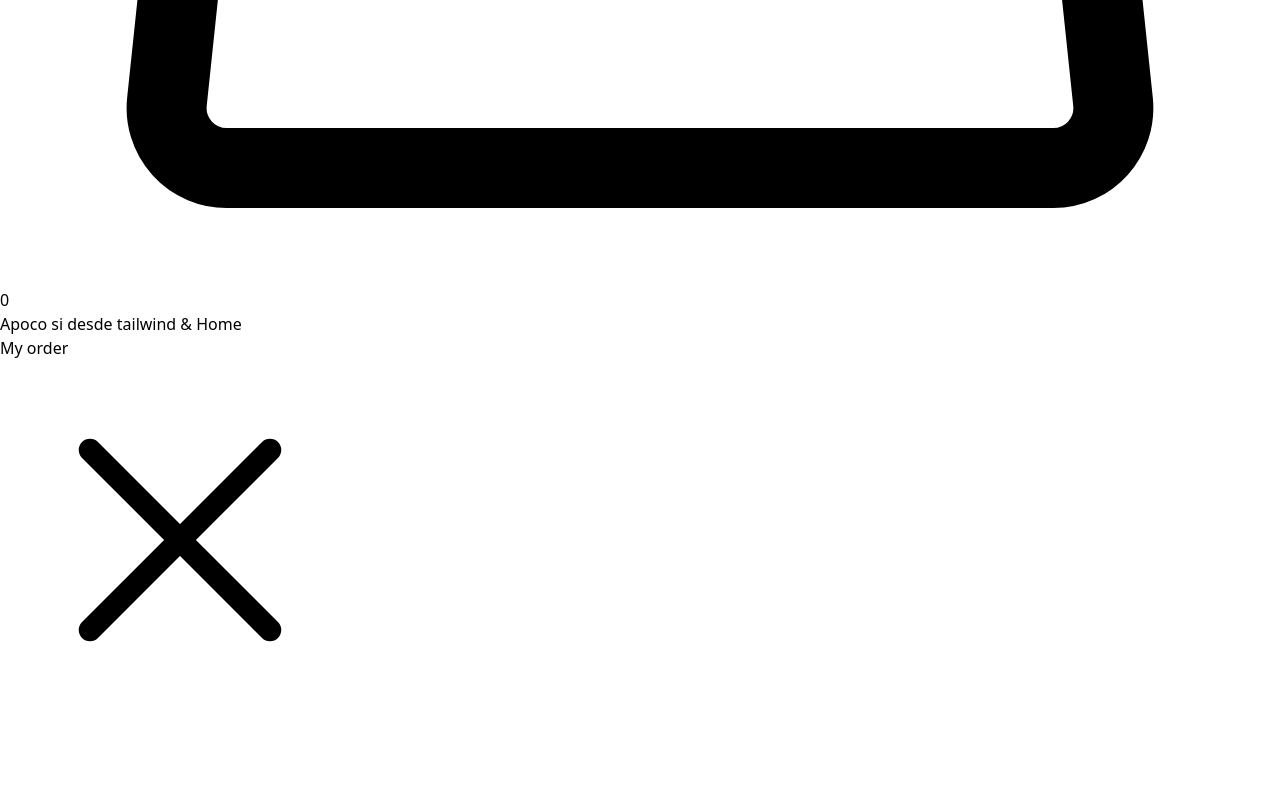
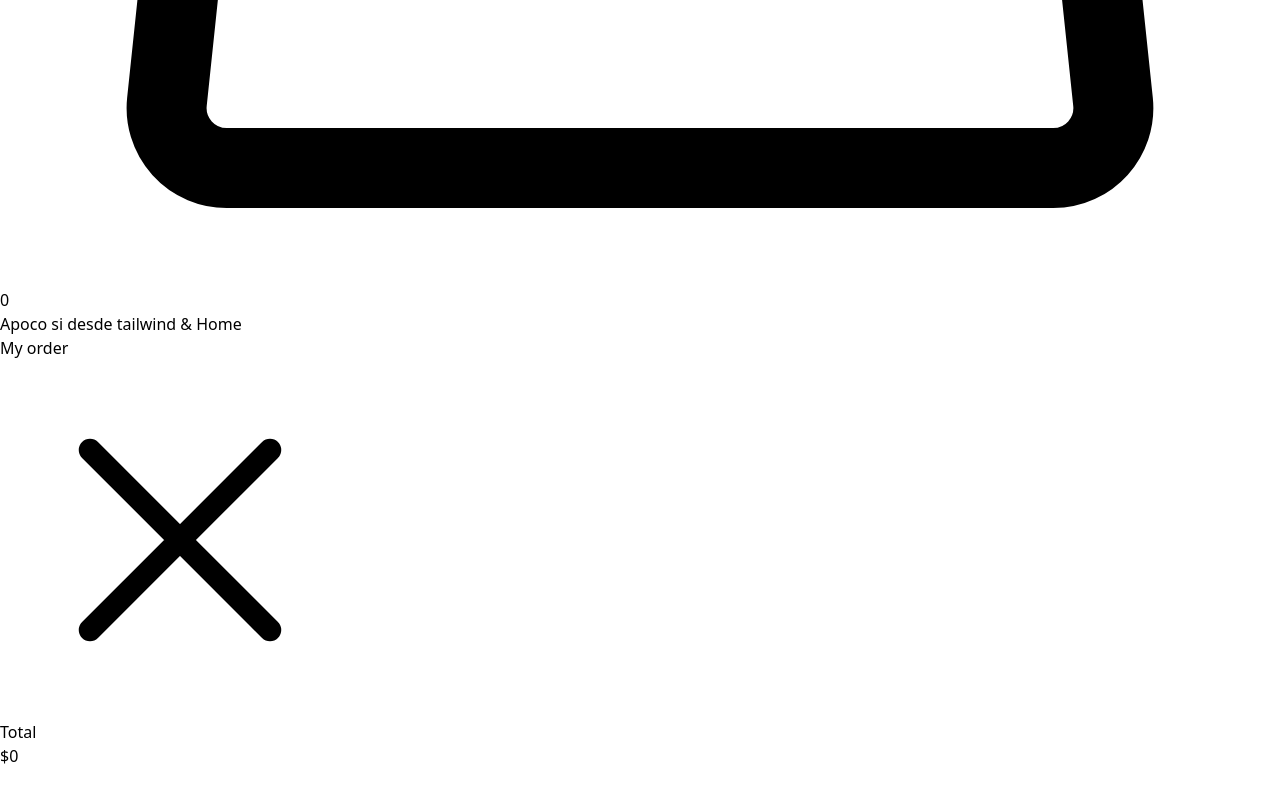
Before and after one commit to EduardoMsf/react-tailwind, a React (Vite) app: page /my-order in a window 1280 px wide. Shown: the part 1256-2056 px from the top of the page. Built offline with nearby package versions, Linux system fonts and the light colour scheme.

Commit message:
Total price function and stuffs

```diff
--- a/src/Components/CheckoutSideMenu/index.jsx
+++ b/src/Components/CheckoutSideMenu/index.jsx
@@ -3,9 +3,17 @@ import { useContext } from 'react';
 import { ShoppingCartContext } from '../../Context';
 import './styles.css'
 import { OrderCard } from '../OrderCard';
+import { totalPrice } from '../../utils';
 
 export const CheckoutSideMenu = () => {
-  const { isCheckoutSideMenuOpen, closeCheckoutSideMenu, cartProducts } = useContext(ShoppingCartContext)
+  const { isCheckoutSideMenuOpen, closeCheckoutSideMenu, cartProducts, setCartProducts } = useContext(ShoppingCartContext)
+
+  const handleDelete = (id) => {
+    const filteredProducts = cartProducts.filter(product => product.id !== id)
+    setCartProducts(filteredProducts)
+  }
+
+  console.log({cartProducts})
   return (
     <aside
       className={`${isCheckoutSideMenuOpen ? "flex" : "hidden"} checkout-side-menu flex flex-col fixed right-0 border border-black rounded-lg bg-white h-full`} >
@@ -15,10 +23,14 @@ export const CheckoutSideMenu = () => {
       </div>
       <div className="px-6 overflow-y-scroll">
         { cartProducts.map((product, index) =>(
-            <OrderCard key={index} title={product.title} imgUrl={product.image} price={product.price} />
+            <OrderCard key={index} title={product.title} imgUrl={product.image} price={product.price} handleDelete={handleDelete} id={product.id} />
           ))
 
         }
+      </div>
+      <div className="flex justify-between items-center  p-6">
+        <p className="text-lg font-medium">Total</p>
+        <p className="text-lg font-medium">${totalPrice(cartProducts)}</p>
       </div>
 
     </aside>
--- a/src/Components/OrderCard/index.jsx
+++ b/src/Components/OrderCard/index.jsx
@@ -2,7 +2,7 @@ import { XMarkIcon } from '@heroicons/react/24/solid';
 
 export const OrderCard = props => {
 
-  const { imgUrl, title, price } = props
+  const { id, imgUrl, title, price, handleDelete } = props
   return (
     <div className="flex justify-between items-center my-2">
       <div className="flex items-center gap-2">
@@ -13,7 +13,7 @@ export const OrderCard = props => {
       </div>
       <div className="flex items-center gap-2">
         <p className="text-lg font-medium">{price}</p>
-        <XMarkIcon className="w-6 h-6 cursor-pointer text-black" />
+        <XMarkIcon onClick={() => handleDelete(id)} className="w-6 h-6 cursor-pointer text-black" />
       </div>
 
     </div>
--- /dev/null
+++ b/src/utils/index.js
@@ -0,0 +1 @@
+export const totalPrice = products => products.reduce((acc, curr) => acc + curr.price, 0)
```
